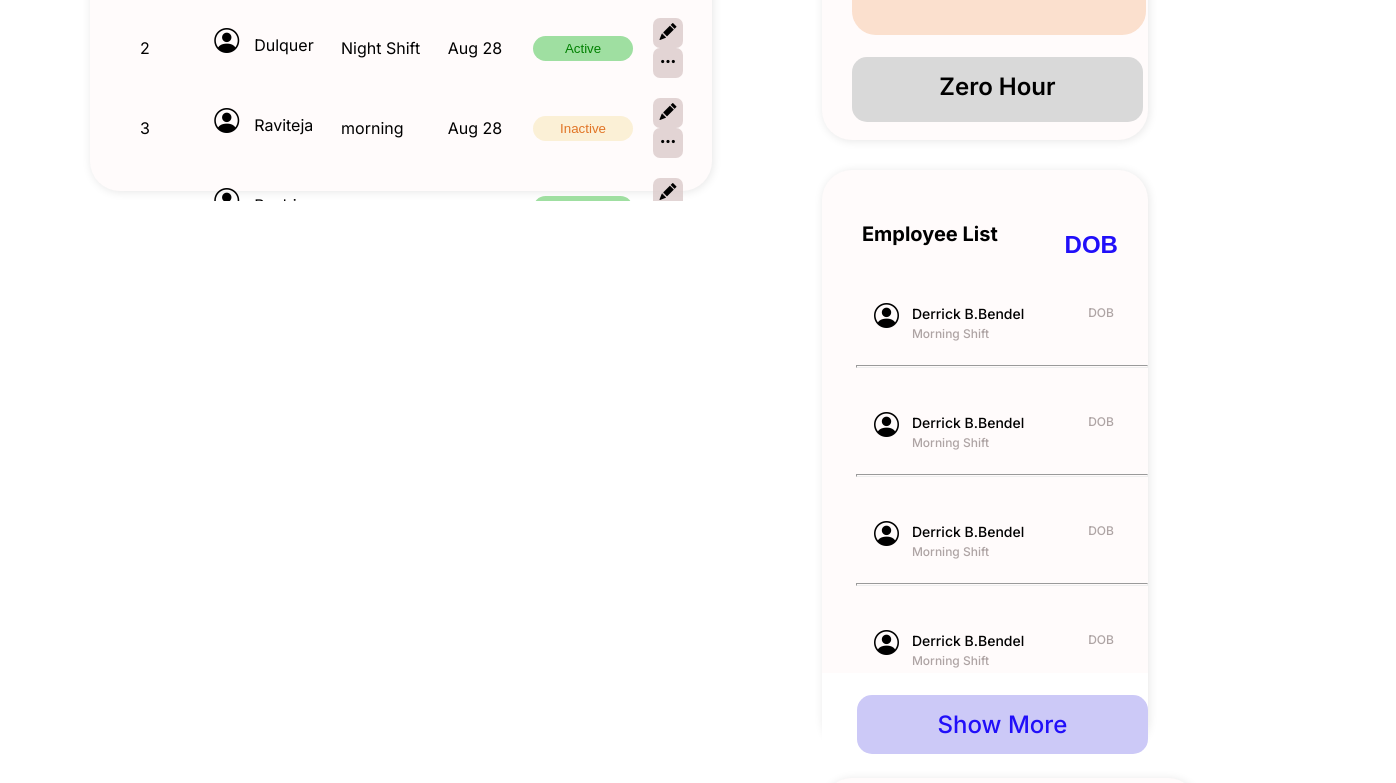
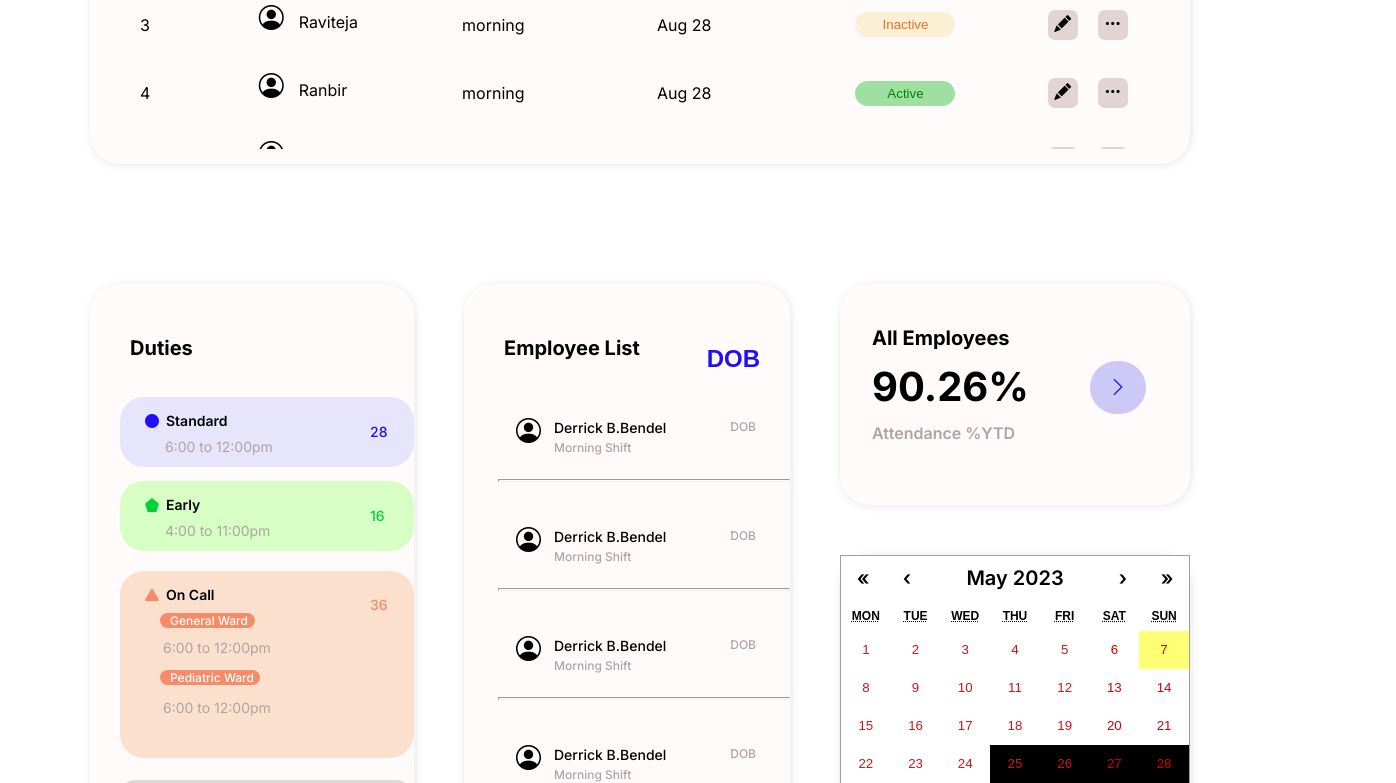
Before and after one commit to devbhavya/fang-search, a React (Create React App) app: page / in a window 1280 px wide. Shown: the part 2017-2800 px from the top of the page, 1396 px wide, since content can reach past the window. Built offline with nearby package versions, Linux system fonts and the light colour scheme.

Commit message:
calendar setup

```diff
--- a/package.json
+++ b/package.json
@@ -9,6 +9,7 @@
     "@testing-library/user-event": "^13.5.0",
     "date-fns": "^2.30.0",
     "moedim": "^0.5.0",
+    "moment": "^2.29.4",
     "react": "^18.2.0",
     "react-calendar": "^4.2.1",
     "react-dom": "^18.2.0",
--- a/src/App.js
+++ b/src/App.js
@@ -33,8 +33,8 @@ function App() {
         <div classNameName="about_result">
           <Company></Company>
         </div>
+      </div>
       <EmployeeDashboard></EmployeeDashboard>
-      </div>
     </div>
   );
 }
--- a/src/components/AllEmployee.css
+++ b/src/components/AllEmployee.css
@@ -355,3 +355,7 @@ color: #37e32b;
   color:Blue;
   /* Add any other desired styles */
 }
+
+.middle-date {
+  background-color: #000000 !important;
+}
--- a/src/components/AllEmployees.js
+++ b/src/components/AllEmployees.js
@@ -4,9 +4,11 @@ import { useState } from 'react';
 import 'react-calendar/dist/Calendar.css';
 import Calendar from "react-calendar";
 import  styled from "styled-components";
+import moment from 'moment'
+
 const AllEmployees = () =>{
-    const desiredStartDate = new Date(2023, 4, 1); // May 1, 2023
-  const desiredEndDate = new Date(2023, 4, 10); // May 10, 2023
+    const desiredStartDate = moment("05/24/2023")
+  const desiredEndDate = moment("05/30/2023")
 
   const tileContent = ({ date }) => {
     const isDesiredRange=date === desiredStartDate ;
@@ -23,6 +25,7 @@ const AllEmployees = () =>{
     }
     return null; // Return null for no custom class
   };
+  console.log("sgddsg")
     return(
         <div className="All-Employees-Container">
             <div className="All-Employees-Data">
@@ -32,12 +35,18 @@ const AllEmployees = () =>{
                 <button id="All-Employees-ViewMore-Button"><i class="bi bi-chevron-right"></i></button>
             </div>
             <div className="All-Employees-Calender">
-                <CalendarContainer>
+                {/* <CalendarContainer> */}
                     <Calendar
                        tileContent={tileContent}
+                       tileClassName={({date}) =>{
+                        const currentDate = moment(date)
+                        if (desiredStartDate.isSame(currentDate)) return 'first-date';
+                        if (desiredEndDate.isSame(currentDate) ) return 'last-date';
+                        if (moment(date).isBetween(desiredStartDate, desiredEndDate)) return 'middle-date'
+                       }}
                     />
 
-                </CalendarContainer>
+                {/* </CalendarContainer> */}
                 <p id="Calendar-Schedule-Text">Schedules</p>
                 <p id="Schedule-MorningShift">MorningShift</p>
                 <p id="Schedule-NightShift">NightShift</p>
```
